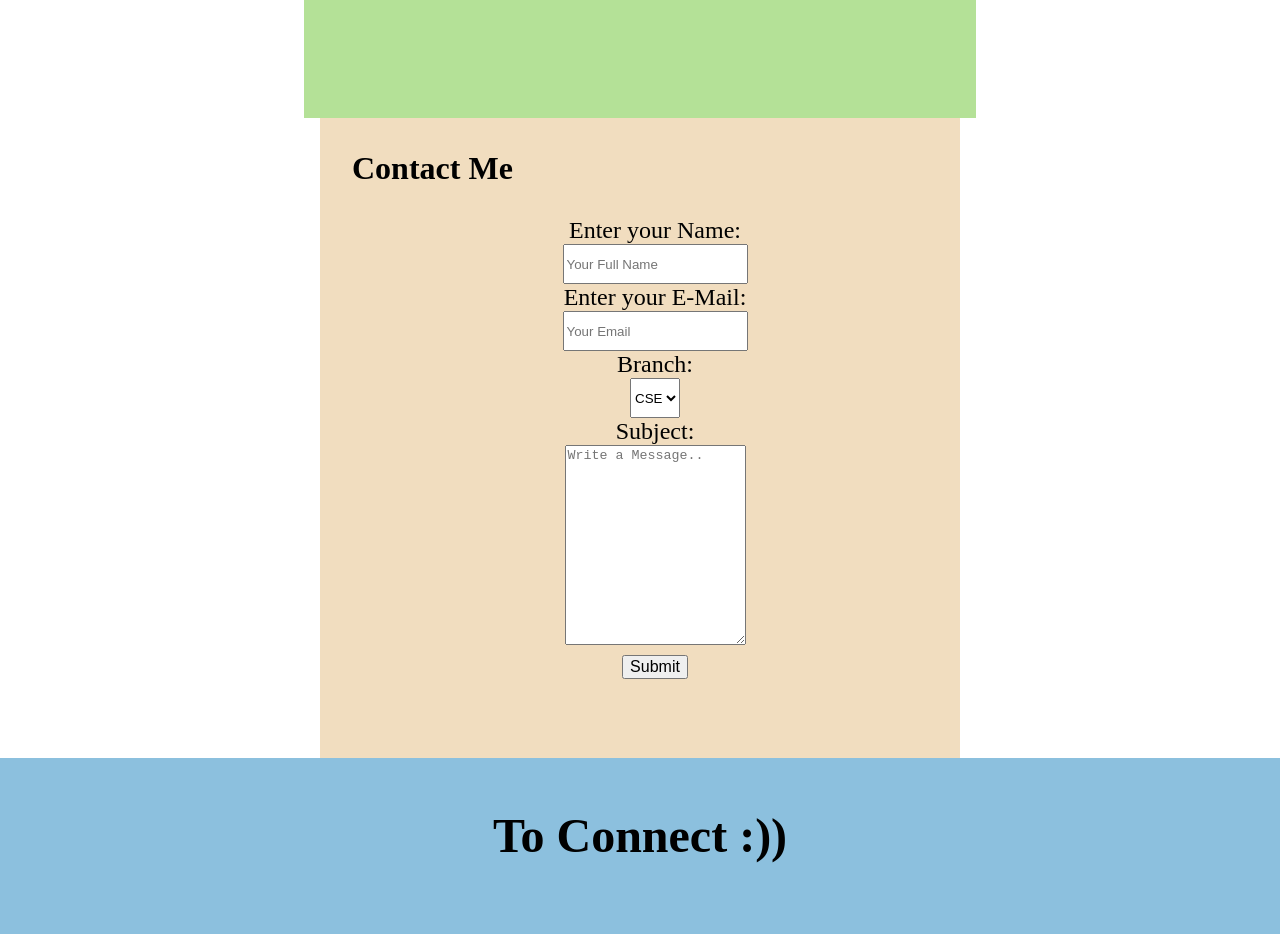
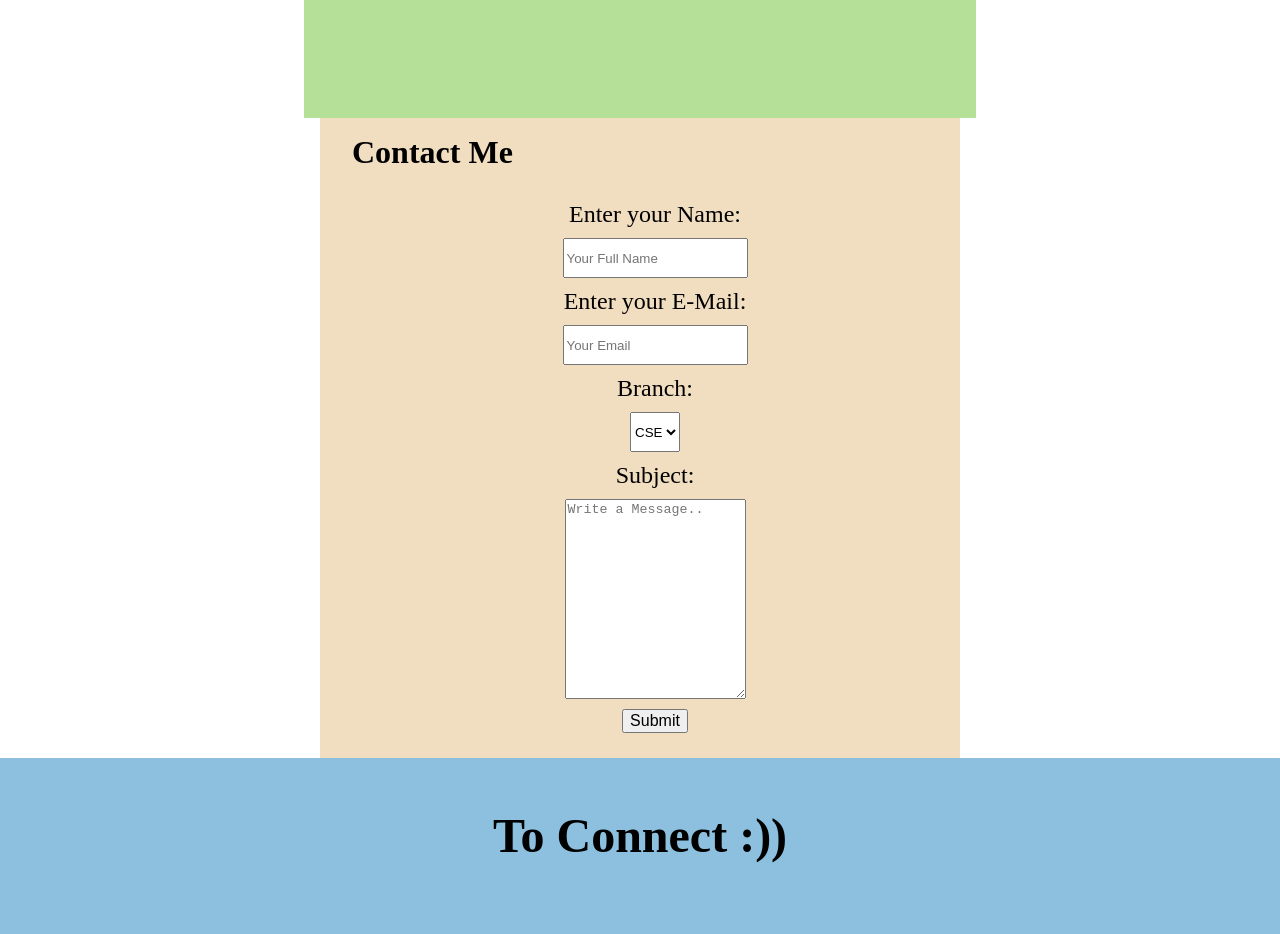
Before and after one commit to manoj-jojo/Task-1, a plain HTML site: page index.html in a window 1280 px wide. Shown: the part 2220-3154 px from the top of the page. Drawn offline with Linux system fonts and the light colour scheme.

Commit message:
Few Alignments

```diff
--- a/index.html
+++ b/index.html
@@ -48,17 +48,17 @@
                     align-items: center;
                     flex-direction: column;">
                         <label for="name">Enter your Name: </label>
-                        <input type="text" placeholder="Your Full Name" style="height: 40px;">
-                        <label for="email">Enter your E-Mail: </label>
-                        <input type="email" placeholder="Your Email" style="height: 40px;">
-                        <label for="branch">Branch: </label>
-                        <select name="Branch" style="height: 40px;">
+                        <input type="text" placeholder="Your Full Name" style="height: 40px; margin-top: 10px;">
+                        <label for="email" style="margin-top: 10px;">Enter your E-Mail: </label>
+                        <input type="email" placeholder="Your Email" style="height: 40px; margin-top: 10px;">
+                        <label for="branch" style="margin-top: 10px;">Branch: </label>
+                        <select name="Branch" style="height: 40px; margin-top: 10px;">
                             <option value="CSE">CSE</option>
                             <option value="ECE">ECE</option>
                             <option value="IT">IT</option>
                           </select>
-                        <label for="subject">Subject: </label>
-                        <textarea name="subject" placeholder="Write a Message.." style="height:200px"></textarea>
+                        <label for="subject" style="margin-top: 10px;">Subject: </label>
+                        <textarea name="subject" placeholder="Write a Message.." style="height:200px; margin-top: 10px;"></textarea>
                         <input type="submit" value="Submit" style="margin: 10px 2px; font-size: 1rem;" >
                     </form>
                 </div>
--- a/style.css
+++ b/style.css
@@ -108,7 +108,7 @@ a:hover {
 
 .text-info-right{
     margin-left: 2rem;
-    margin-top: 2rem;
+    margin-top: 1rem;
     font-size: 2rem;
 }
 
```
